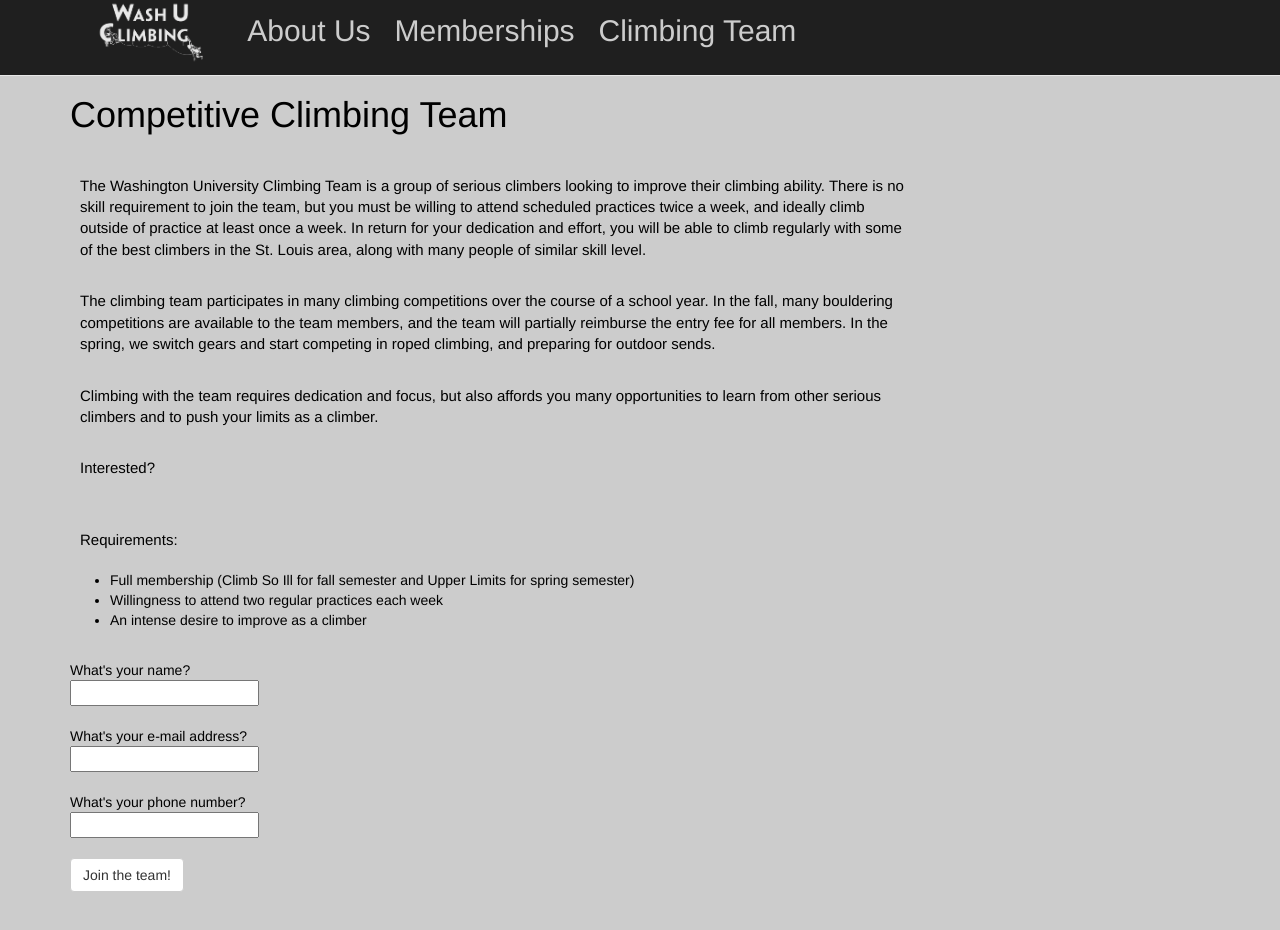
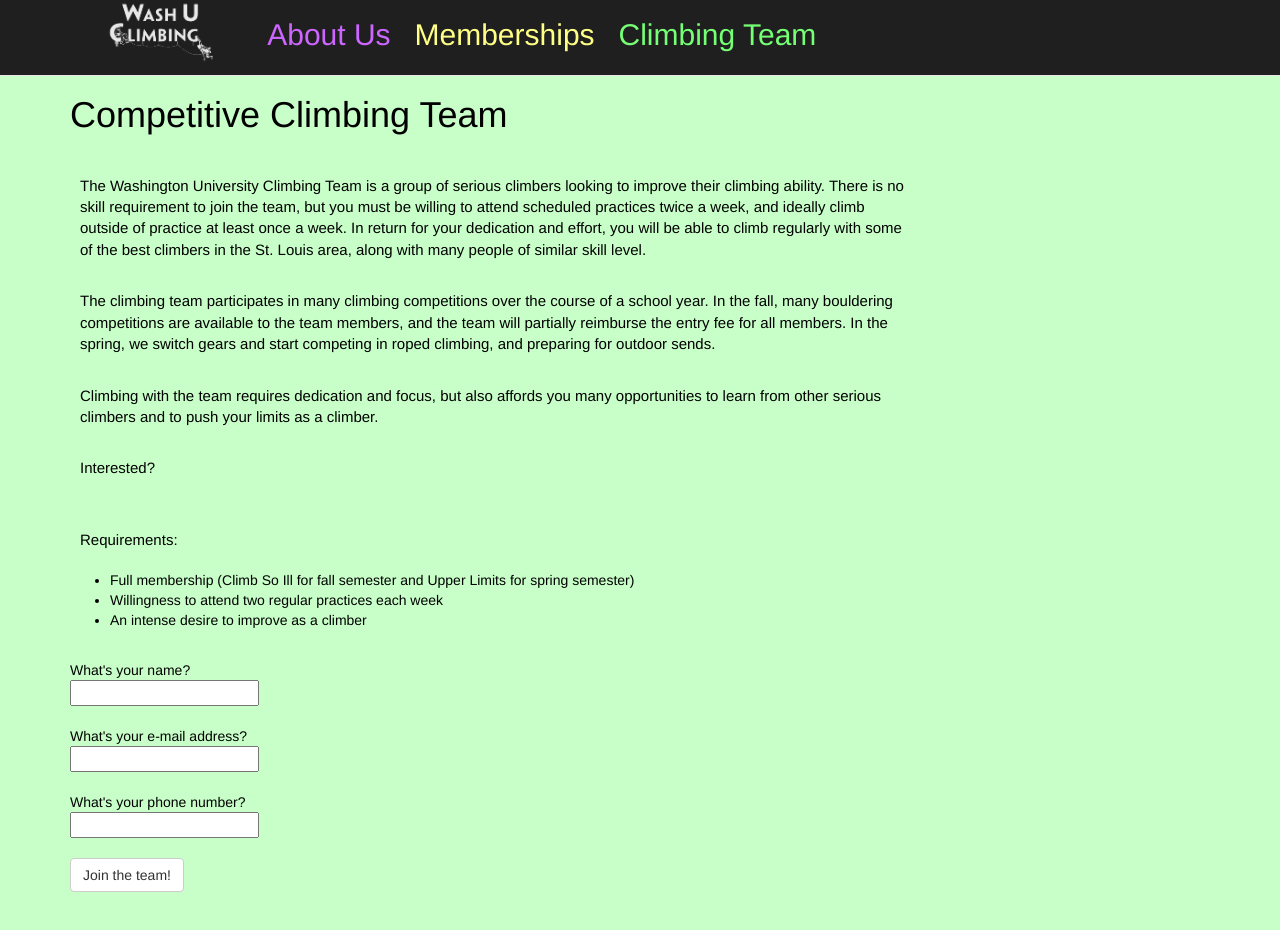
Before and after one commit to EvilZoidbergMD/Climbing-Site, a plain HTML site: page team.html in a window 1280 px wide. Drawn offline with nearby package versions, Linux system fonts and the light colour scheme.

Commit message:
Added colors

```diff
--- /dev/null
+++ b/css/about.css
@@ -0,0 +1,3 @@
+body {
+	background-color:#EBC2FF;
+}
--- a/css/custom.css
+++ b/css/custom.css
@@ -56,18 +56,62 @@ a {
     margin:10px;
 }
 
-a:link {
-    color: #CCCCCC;
+a.about:link {
+    color: #CC66FF;
 }
 
-a:visited {
-    color: #CCCCCC;
+a.about:visited {
+    color: #CC66FF;
 }
 
-a:hover {
-    color: #CCCCCC;
+a.about:hover {
+    color: #CC66FF;
 }
 
-a:active {
-    color: #CCCCCC;
+a.about:active {
+    color: #CC66FF;
 }
+
+a.prices:link {
+    color: #FFFF85;
+}
+
+a.prices:visited {
+    color: #FFFF85;
+}
+
+a.prices:hover {
+    color: #FFFF85;
+}
+
+a.prices:active {
+    color: #FFFF85;
+}
+
+a.team:link {
+    color: #75FF75;
+}
+
+a.team:visited {
+    color: #75FF75;
+}
+
+a.team:hover {
+    color: #75FF75;
+}
+
+a.team:active {
+    color: #75FF75;
+}
+
+.about {
+    color:#CC66FF;
+}
+
+.prices {
+    color:#FFFF85;
+}
+
+.team {
+    color:#75FF75;
+}
--- a/css/index.css
+++ b/css/index.css
@@ -16,19 +16,3 @@ a {
 	font-size:30px;
 	margin:10px;
 }
-
-a:link {
-    color: #CCCCCC;
-}
-
-a:visited {
-    color: #CCCCCC;
-}
-
-a:hover {
-    color: #CCCCCC;
-}
-
-a:active {
-    color: #CCCCCC;
-}
--- /dev/null
+++ b/css/prices.css
@@ -0,0 +1,3 @@
+body {
+	background-color:#FFFFCE;
+}
--- /dev/null
+++ b/css/team.css
@@ -0,0 +1,3 @@
+body {
+	background-color:#C8FFC8;
+}
--- a/team.html
+++ b/team.html
@@ -9,6 +9,7 @@
     <!-- Bootstrap -->
     <link href="css/bootstrap.min.css" rel="stylesheet">
     <link href="css/custom.css" rel="stylesheet">
+    <link href="css/team.css" rel="stylesheet">
 
     <!-- HTML5 shim and Respond.js for IE8 support of HTML5 elements and media queries -->
     <!-- WARNING: Respond.js doesn't work if you view the page via file:// -->
@@ -20,14 +21,14 @@
 
   <body>
 
-    <div class="container">
+    <div class="container team">
 
       <nav class="navbar navbar-default navbar-fixed-top">
         <div class="container">
-          <img class="navbar-logo" src="imgs/navbar_logo.png">
-          <a href="about.html">About Us</a>
-          <a href="prices.html">Memberships</a>
-          <a href="team.html">Climbing Team</a>
+          <a href="index.html"><img class="navbar-logo" src="imgs/navbar_logo.png"></a>
+          <a href="about.html" class="about">About Us</a>
+          <a href="prices.html" class="prices">Memberships</a>
+          <a href="team.html" class="team">Climbing Team</a>
         </div>
       </nav>
 
```
Also changed, not shown: about.html (+6 -5 lines), index.html (+3 -3 lines), prices.html (+6 -5 lines), success.html (+4 -4 lines), css/success.css (added).
